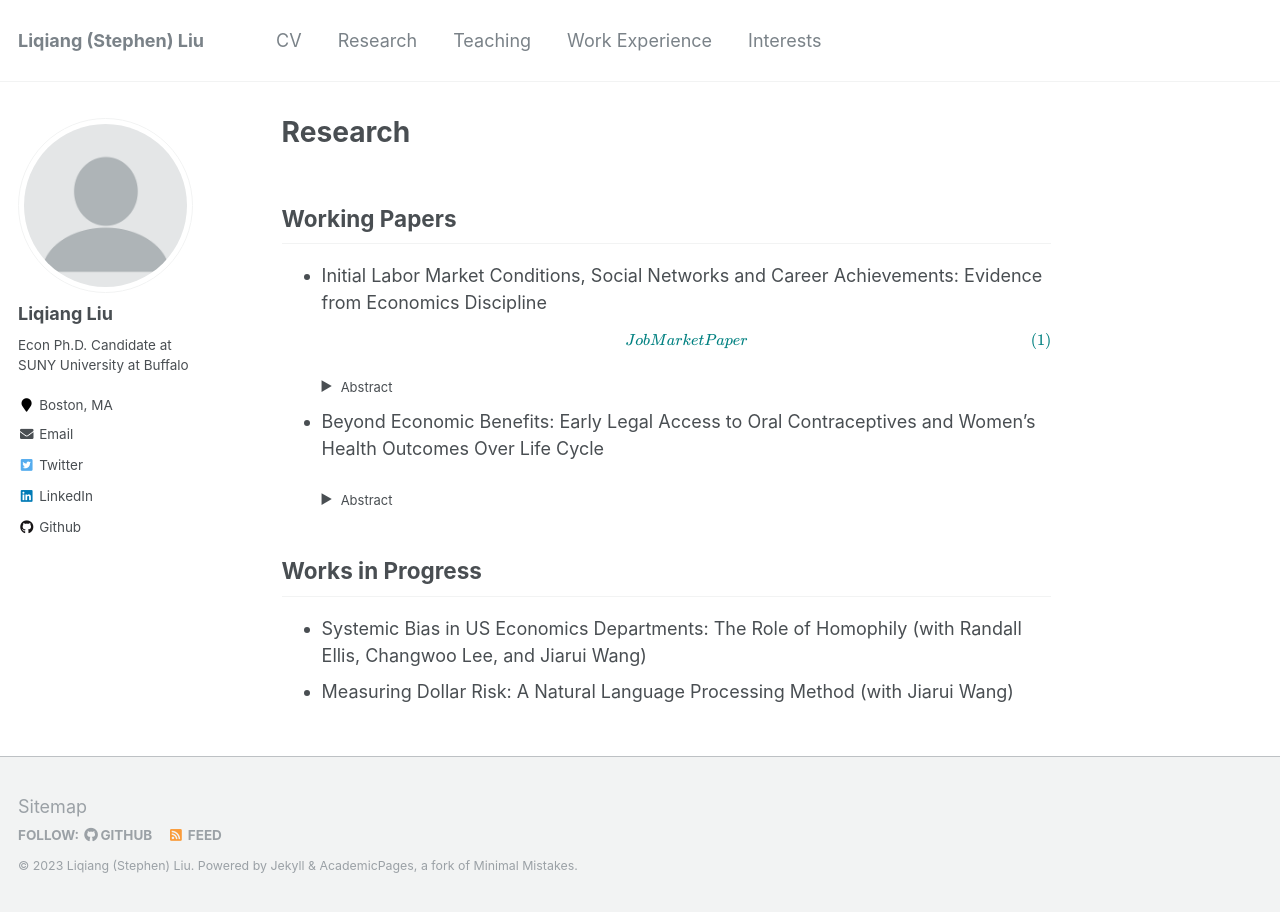
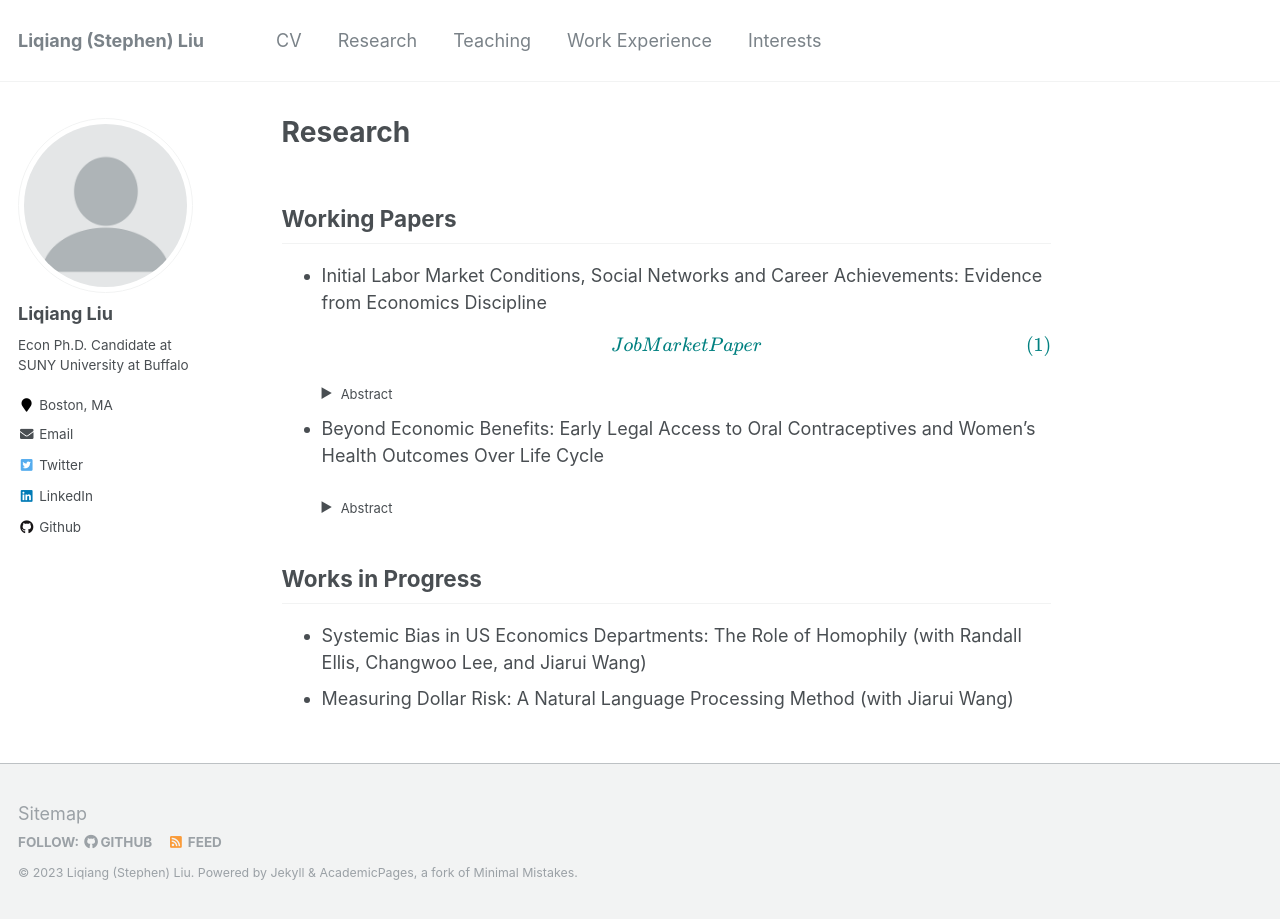
Before and after one commit to Liqiang-Liu/Liqiang-Liu.github.io, a Jekyll site: the page built from _pages/research.md, in a window 1280 px wide. Built offline with Jekyll 4.4.1, drawn with Linux system fonts in a browser that asks for light colours; formulas are drawn with MathJax 3.

Commit message:
Update research.md

```diff
--- a/_pages/research.md
+++ b/_pages/research.md
@@ -10,7 +10,7 @@ redirect_from:
 
 
 ## Working Papers
-* Initial Labor Market Conditions, Social Networks and Career Achievements: Evidence from Economics Discipline <a href="https://github.com/Liqiang-Liu/Liqiang-Liu.github.io/blob/main/files/jmp.pdf" style="text-decoration:none;"><span style="color:teal"><font size="2">\[Job Market Paper\]</font></span></a>
+* Initial Labor Market Conditions, Social Networks and Career Achievements: Evidence from Economics Discipline <a href="https://github.com/Liqiang-Liu/Liqiang-Liu.github.io/blob/main/files/jmp.pdf" style="text-decoration:none;"><span style="color:teal"><font size="3">\[Job Market Paper\]</font></span></a>
 
   <details>
   <summary><font size="2">Abstract</font></summary>
```
